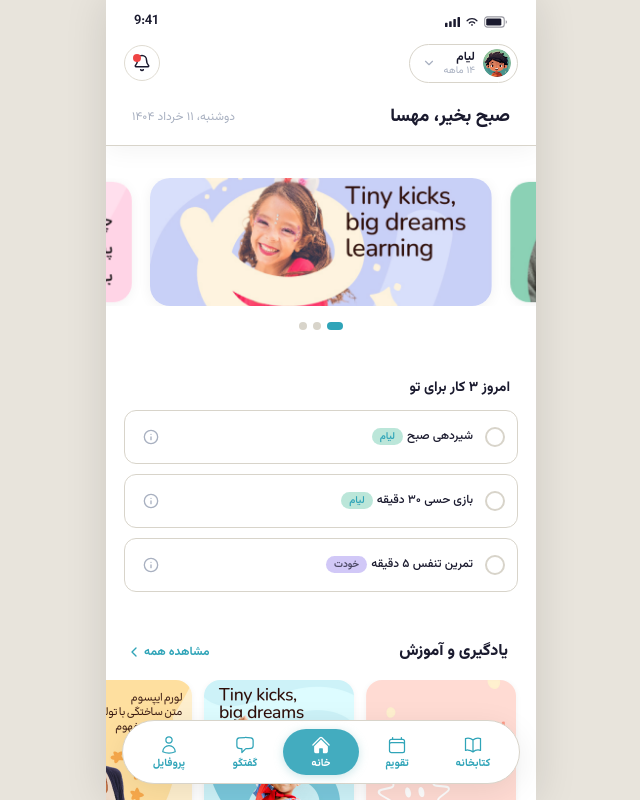
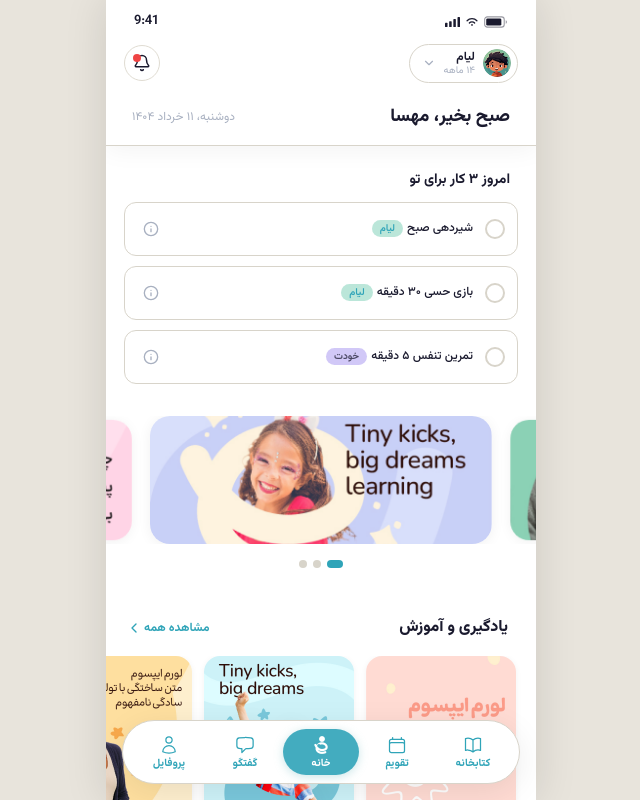
Before and after one commit to u3fiii/elora-app, a React (Vite) app: page /home in a window 1280 px wide. Shown: the whole page, without its empty margins (319-959 px from the left). Built offline with nearby package versions, Linux system fonts and the light colour scheme.

Commit message:
elora logo on the bottom navigation

```diff
--- a/src/components/home/HomeBottomNav.tsx
+++ b/src/components/home/HomeBottomNav.tsx
@@ -5,16 +5,16 @@ import {
   BookOpenIcon as BookOpenOutlineIcon,
   CalendarIcon as CalendarOutlineIcon,
   ChatBubbleLeftIcon as ChatBubbleLeftOutlineIcon,
-  HomeIcon as HomeOutlineIcon,
   UserIcon as UserOutlineIcon,
 } from '@heroicons/react/24/outline'
 import {
   BookOpenIcon as BookOpenSolidIcon,
   CalendarIcon as CalendarSolidIcon,
   ChatBubbleLeftIcon as ChatBubbleLeftSolidIcon,
-  HomeIcon as HomeSolidIcon,
   UserIcon as UserSolidIcon,
 } from '@heroicons/react/24/solid'
+import homeLogoTeal from '../../assets/nav/home-logo-teal.png'
+import homeLogoWhite from '../../assets/nav/home-logo-white.png'
 import type { HomeNavTab } from '../../types'
 import { getTabSwitchDirection } from '../../utils/mainTabPageTransition'
 
@@ -23,13 +23,14 @@ interface HomeBottomNavProps {
   onChange: (tab: HomeNavTab, direction: number) => void
 }
 
-type NavIconComponent = typeof HomeOutlineIcon
+type NavIconComponent = typeof UserOutlineIcon
 
 const navItems: {
   id: HomeNavTab
   label: string
-  outlineIcon: NavIconComponent
-  solidIcon: NavIconComponent
+  outlineIcon?: NavIconComponent
+  solidIcon?: NavIconComponent
+  useLogo?: boolean
 }[] = [
   {
     id: 'profile',
@@ -46,8 +47,7 @@ const navItems: {
   {
     id: 'home',
     label: 'خانه',
-    outlineIcon: HomeOutlineIcon,
-    solidIcon: HomeSolidIcon,
+    useLogo: true,
   },
   {
     id: 'calendar',
@@ -76,6 +76,17 @@ interface NavIconProps {
   active: boolean
 }
 
+function HomeNavLogo({ active }: { active: boolean }) {
+  return (
+    <img
+      src={active ? homeLogoWhite : homeLogoTeal}
+      alt=""
+      className="h-5 w-5 object-contain"
+      aria-hidden
+    />
+  )
+}
+
 function NavIcon({ outlineIcon: OutlineIcon, solidIcon: SolidIcon, active }: NavIconProps) {
   const Icon = active ? SolidIcon : OutlineIcon
 
@@ -99,7 +110,7 @@ export function HomeBottomNav({ activeTab, onChange }: HomeBottomNavProps) {
     >
       <LayoutGroup id="home-bottom-nav">
         <div className="flex items-center">
-          {navItems.map(({ id, label, outlineIcon, solidIcon }) => {
+          {navItems.map(({ id, label, outlineIcon, solidIcon, useLogo }) => {
             const isActive = activeTab === id
 
             return (
@@ -124,11 +135,15 @@ export function HomeBottomNav({ activeTab, onChange }: HomeBottomNavProps) {
                 ) : null}
 
                 <span className="relative z-10 flex flex-col items-center gap-1">
-                  <NavIcon
-                    outlineIcon={outlineIcon}
-                    solidIcon={solidIcon}
-                    active={isActive}
-                  />
+                  {useLogo ? (
+                    <HomeNavLogo active={isActive} />
+                  ) : (
+                    <NavIcon
+                      outlineIcon={outlineIcon!}
+                      solidIcon={solidIcon!}
+                      active={isActive}
+                    />
+                  )}
                   <span className="text-[10px] font-semibold leading-none">{label}</span>
                 </span>
               </button>
--- a/src/components/home/HomeTodoSection.tsx
+++ b/src/components/home/HomeTodoSection.tsx
@@ -122,7 +122,7 @@ export function HomeTodoSection({
   }
 
   return (
-    <section className="px-[18px] pt-12">
+    <section className="px-[18px] pt-6">
       <h2 className="mb-3 mr-2 text-right text-sm font-bold text-home-heading">
         امروز ۳ کار برای تو
       </h2>
--- a/src/pages/HomeScreen.tsx
+++ b/src/pages/HomeScreen.tsx
@@ -88,8 +88,6 @@ export function HomeScreen() {
           </div>
         </header>
 
-        <HomeForYouCarousel cards={homeContentCards} />
-
         <HomeTodoSection
           activeChildId={activeChildId}
           babyName={childName}
@@ -97,7 +95,10 @@ export function HomeScreen() {
           onTasksChange={handleTasksChange}
         />
 
-        <HomeLearningSection items={homeLearningItems} />      </div>
+        <HomeForYouCarousel cards={homeContentCards} />
+
+        <HomeLearningSection items={homeLearningItems} />
+      </div>
     </div>
   )
 }
```
Also changed, not shown: src/assets/nav/home-logo-teal.png (added), src/assets/nav/home-logo-white.png (added).
